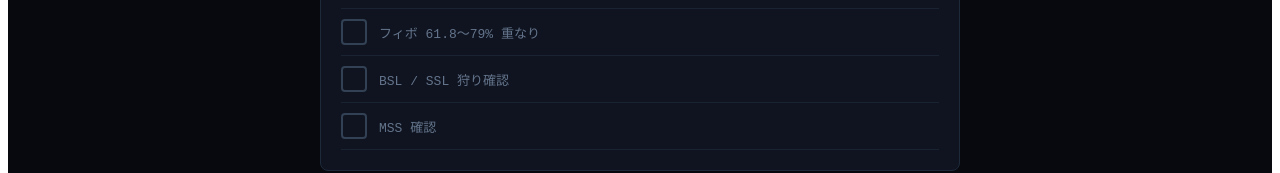
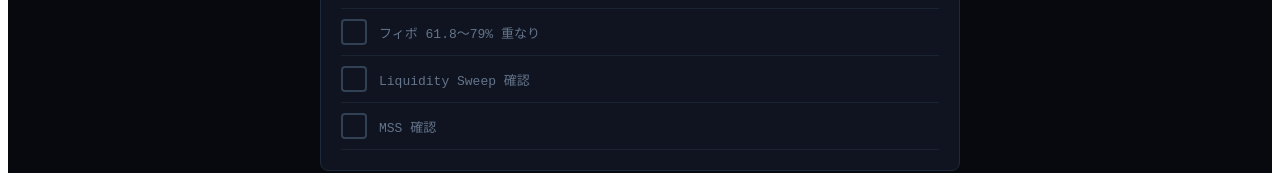
Before and after one commit to Tikki1343/Trading-save-ver1.0, a React (Create React App) app: page / in a window 1280 px wide. Shown: the part 554-727 px from the top of the page. Built offline with nearby package versions, Linux system fonts and the light colour scheme.

Commit message:
Update App.js

```diff
--- a/src/App.js
+++ b/src/App.js
@@ -49,7 +49,7 @@ export default function App() {
     { key: "obFvg", label: "OB × FVG 重なり確認", required: true },
     { key: "chochBos", label: "CHoCH / BOS 確認", required: false },
     { key: "fibo", label: "フィボ 61.8〜79% 重なり", required: false },
-    { key: "bslSsl", label: "BSL / SSL 狩り確認", required: false },
+    { key: "bslSsl", label: "Liquidity Sweep 確認", required: false },
     { key: "mss", label: "MSS 確認", required: false },
   ];
 
```
